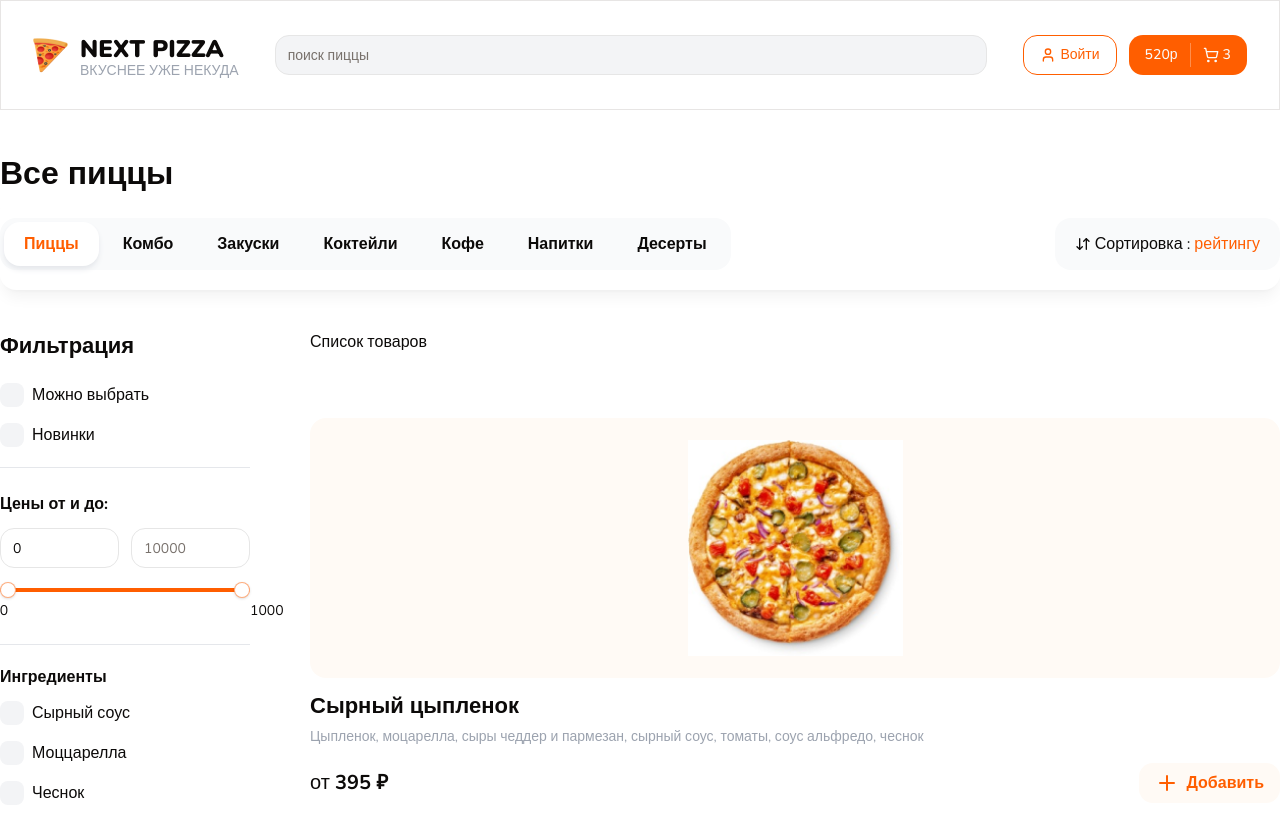
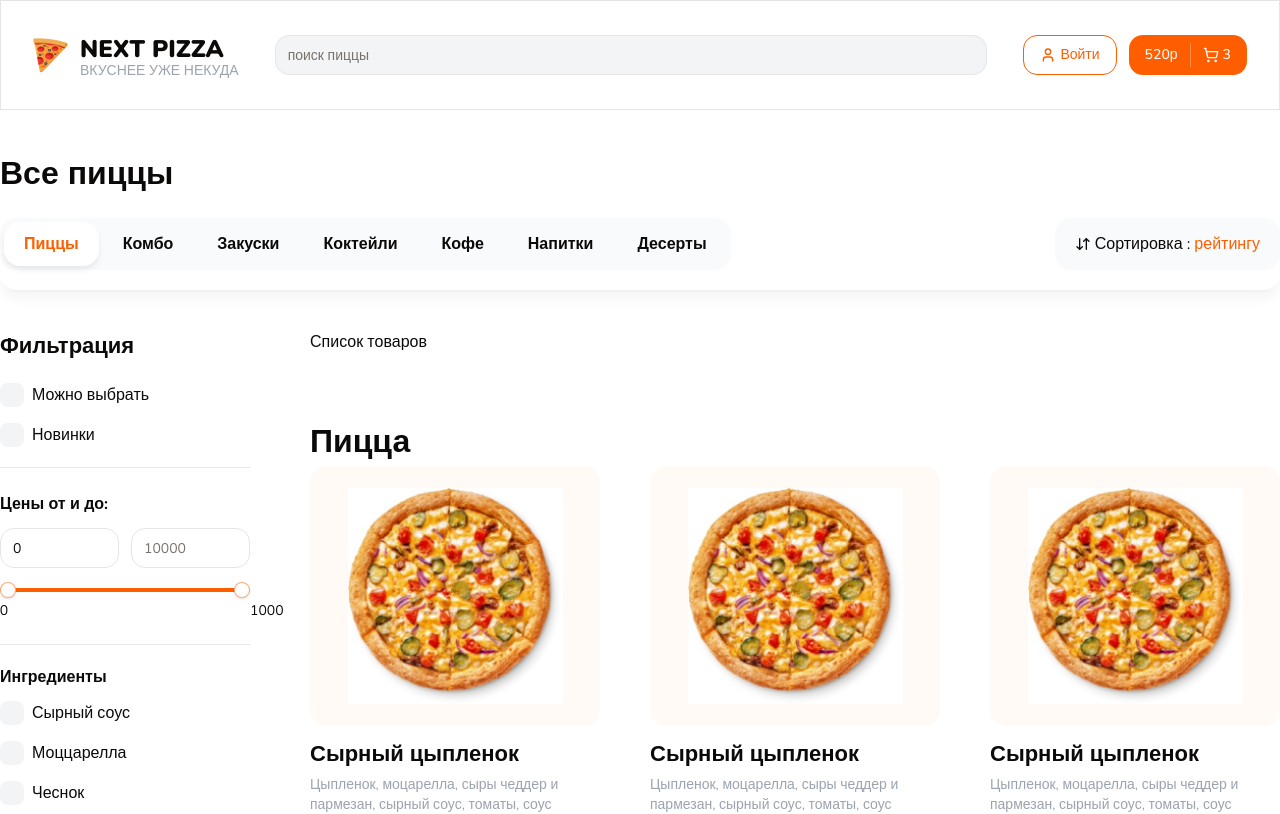
Before and after one commit to Dmitry-Klyuev/pazza-next_js, a Next.js app: page / in a window 1280 px wide. Shown: the top 814 px of the page. Built offline with nearby package versions, Linux system fonts and the light colour scheme.

Commit message:
ProductsGroupList

```diff
--- a/app/layout.tsx
+++ b/app/layout.tsx
@@ -1,7 +1,6 @@
 import type {Metadata} from "next";
 import {Nunito} from "next/font/google";
 import "./globals.css";
-import {Container} from "@/components/shared/container";
 import {Header} from "@/components/shared/header";
 
 const nunito = Nunito({
--- a/app/page.tsx
+++ b/app/page.tsx
@@ -2,9 +2,10 @@ import {Container} from "@/components/shared/container";
 import {Title} from "@/components/shared/title";
 import {TopBar} from "@/components/shared/top-bar";
 import {Filters} from "@/components/shared/filters";
-import {ProductCard} from "@/components/shared/product-card";
+import {ProductsGroupList} from "@/components/shared/products-group-list";
 
 export default function Home() {
+
     return (
         <>
             <Container className={'mt-10'}>
@@ -23,13 +24,46 @@ export default function Home() {
                     <div className={'flex-1'}>
                         <div className={'flex flex-col gap-16'}>
                             Список товаров
-                            <ProductCard name={'Сырный цыпленок'} id={1} imageUrl={'pizza1.png'} price={395}/>
+                            <ProductsGroupList categoryId={1}
+                                               title={'Пицца'}
+                                               items={[
+                                                   {
+                                                       id: 1,
+                                                       name: 'Сырный цыпленок',
+                                                       imageUrl: 'pizza1.png',
+                                                       items: [{price: 395}, {price: 395}, {price: 395}]
+                                                   },
+                                                   {
+                                                       id: 2,
+                                                       name: 'Сырный цыпленок',
+                                                       imageUrl: 'pizza1.png',
+                                                       items: [{price: 395}, {price: 395}, {price: 395}]
+                                                   },
+                                                   {
+                                                       id: 3,
+                                                       name: 'Сырный цыпленок',
+                                                       imageUrl: 'pizza1.png',
+                                                       items: [{price: 395}, {price: 395}, {price: 395}]
+                                                   },
+                                                   {
+                                                       id: 4,
+                                                       name: 'Сырный цыпленок',
+                                                       imageUrl: 'pizza1.png',
+                                                       items: [{price: 395}, {price: 395}, {price: 395}]
+                                                   },
+                                                   {
+                                                       id: 5,
+                                                       name: 'Сырный цыпленок',
+                                                       imageUrl: 'pizza1.png',
+                                                       items: [{price: 395}, {price: 395}, {price: 395}]
+                                                   },
+                                               ]}
+
+                            />
+                            {/*<ProductCard name={'Сырный цыпленок'} id={1} imageUrl={'pizza1.png'} price={395}/>*/}
                         </div>
                     </div>
-
-
                 </div>
-
             </Container>
         </>
     );
--- a/components/shared/product-card.tsx
+++ b/components/shared/product-card.tsx
@@ -12,7 +12,6 @@ interface Props {
     imageUrl: string
     name: string
     price: number
-
 }
 
 export const ProductCard: React.FC<Props> = ({className, id, name, price, imageUrl}) => {
--- a/components/shared/products-group-list.tsx
+++ b/components/shared/products-group-list.tsx
@@ -1,14 +1,30 @@
 import React from "react";
+import {Title} from "@/components/shared/title";
+import {cn} from "@/lib/utils";
+import {ProductCard} from "@/components/shared/product-card";
 
 interface Props {
     className?: string
+    title: string
+    items: any[]
+    categoryId: number
+    listClassName?: string
 
 }
 
-export const ProductsGroupList: React.FC<Props> = ({className}) => {
+export const ProductsGroupList: React.FC<Props> = ({className, title, items, categoryId, listClassName}) => {
     return (
-        <div>
-
+        <div className={className}>
+            <Title text={title} size={'lg'} className={'font-extrabold mb5'}/>
+            <div className={cn(listClassName, 'grid grid-cols-3 gap-[50px]')}>
+                {items.map(product => (
+                    <ProductCard key={product.id}
+                                 id={product.id}
+                                 imageUrl={product.imageUrl}
+                                 name={product.name}
+                                 price={product.items[0].price} />
+                ))}
+            </div>
         </div>
     );
 };
```
